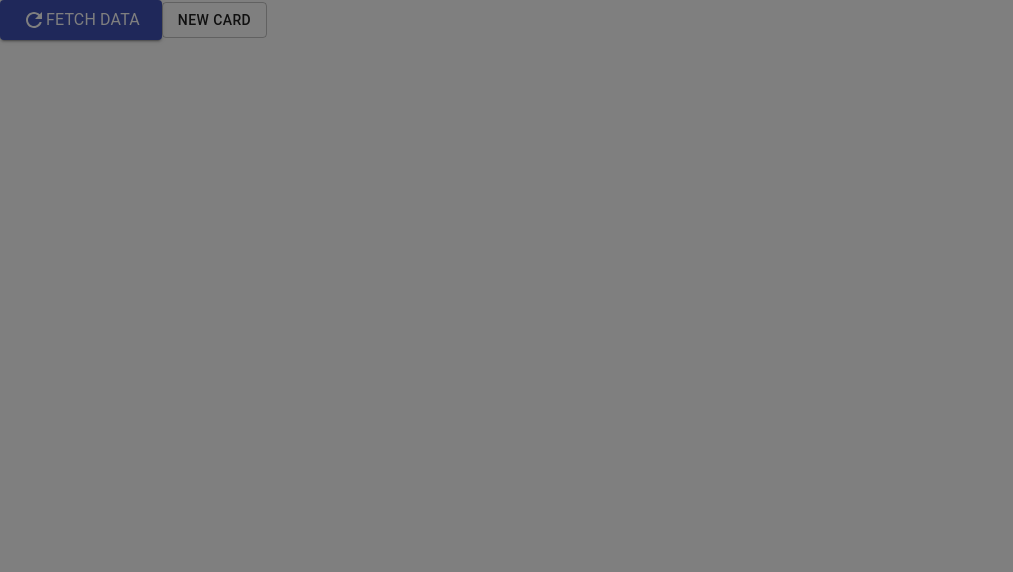
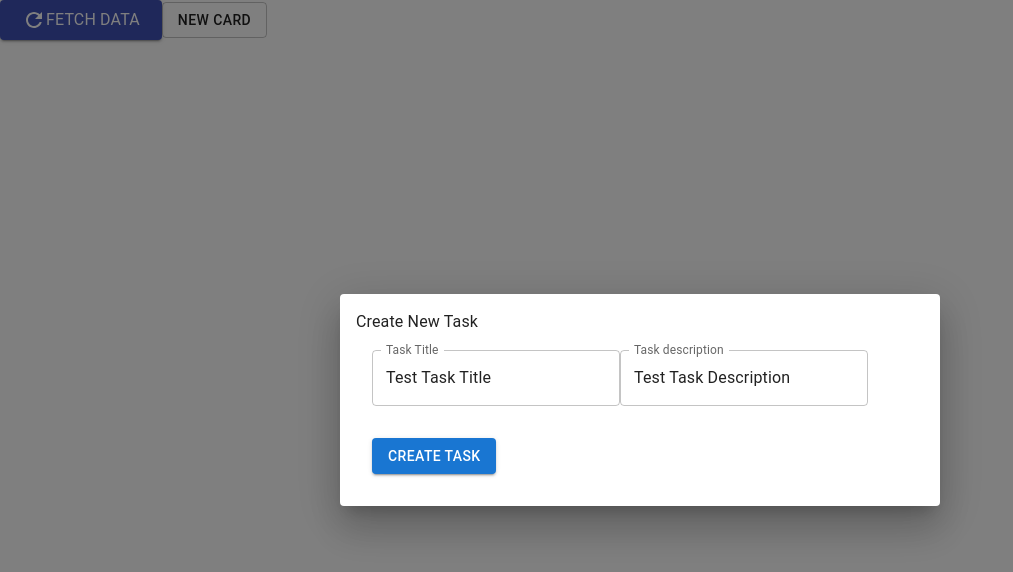
Before and after one commit to tcd-ibm/sweng.kanban.frontend, a React (Create React App) app: page / in a window 1280 px wide. Both pictures are taken after a click on the button "NEW CARD". Shown: the top 572 px of the page, without its empty margins (0-1013 px from the left). Built offline with nearby package versions, Linux system fonts and the light colour scheme.

Commit message:
added dropdown on card to change swimlane and task modal for creating a new issue

```diff
--- a/src/App.jsx
+++ b/src/App.jsx
@@ -5,15 +5,15 @@ import {CircularProgress} from '@mui/material';
 import { useQuery } from 'react-query';
 import axios from 'axios';
 import RefreshIcon from '@mui/icons-material/Refresh';
+import ModalTask from './Componenets/ModalTask/ModalTask';
 import React from "react";
-import Modal from '@mui/material/Modal';
 
 
 
 
  const KanbanGETRequest = async () =>{
 
- const data = await axios.get('http://kanbanbackend-petrukhp-dev.apps.sandbox-m2.ll9k.p1.openshiftapps.com/listAllKanbanBoards')
+ const data = await axios.get('http://kanbanbackend-dev-petrukhp-dev.apps.sandbox-m2.ll9k.p1.openshiftapps.com/listAllKanbanBoards')
 .then(res => { return res})
 return data
 
@@ -27,6 +27,7 @@ const handleClose = () => setOpen(false);
 
   const {data, isSuccess, isError, isLoading, refetch} =  useQuery('kanbanBoards', KanbanGETRequest, {enabled: false })
   const swimLaneData = data ? data.data[0].kanbanBoardSwimLanes : null;
+  console.log(swimLaneData)
 
   return (
     <>
@@ -40,12 +41,14 @@ const handleClose = () => setOpen(false);
 
 
     <Button variant="outlined" onClick={handleOpen}>New Card</Button>
-    <Modal
+    <ModalTask
       open={open}
       onClose={handleClose}
       aria-labelledby="card"
+      refetch={refetch}
       //aria-describedby="modDesc"
     >
+      </ModalTask>
 
 
 
@@ -64,13 +67,8 @@ const handleClose = () => setOpen(false);
       { isLoading ? <CircularProgress /> :
       swimLaneData?.map(lane =>
         <SwimLane swimLaneData = {lane.kanbanSwimLaneTasks} swimLaneTitle={lane.swimLaneTitle} key={lane._id}/>
-        )
-
-
-
-      }
+        )}
       </Box>
-      </Modal>
 
     </>
   )
--- a/src/Componenets/Card.jsx
+++ b/src/Componenets/Card.jsx
@@ -1,8 +1,25 @@
 import React from 'react';
-import {Typography, CardContent, Card} from '@material-ui/core';
+import {Typography, CardContent, Card, Select, MenuItem, InputLabel} from '@material-ui/core';
 import { Box } from '@mui/system';
+import axios from 'axios';
 
-const KBCard = ({title, desc, id }) => {
+const MoveTask = async () => {
+  const headers = {
+    'Content-Type': 'application/json'
+}
+
+await axios.post(
+    'http://kanbanbackend-dev-petrukhp-dev.apps.sandbox-m2.ll9k.p1.openshiftapps.com/moveTask',
+    {
+        oldSwimlane: "todo",
+        targetSwimlane: "doing",
+        taskTitle: "Test Task Title",
+        taskDescription: "Test Task Description"
+    },
+    headers);
+}
+
+const KBCard = ({title, desc, id, swimLaneTitle }) => {
     return (
 <>
     <Card testid="card" key={id}>
@@ -19,6 +36,18 @@ const KBCard = ({title, desc, id }) => {
         >{desc}
         </Typography>
       </CardContent>
+      <Box>
+      <InputLabel>Move to</InputLabel>
+          <Select
+            value={swimLaneTitle}
+            label="SwimLane"
+            onChange={MoveTask}
+            >
+              <MenuItem>todo</MenuItem>
+              <MenuItem>doing</MenuItem>
+              <MenuItem>done</MenuItem>
+          </Select>
+          </Box>
       </Box>
     </Card>
 </>
--- /dev/null
+++ b/src/Componenets/ModalTask/ModalTask.jsx
@@ -0,0 +1,59 @@
+import React from 'react'
+import {Dialog, Box, Typography, TextField, Button} from '@mui/material'
+import axios from 'axios';
+
+const CreateTask = async () => {
+    const headers = {
+        'Content-Type': 'application/json'
+    }
+
+    await axios.post(
+        'http://kanbanbackend-dev-petrukhp-dev.apps.sandbox-m2.ll9k.p1.openshiftapps.com/createTask',
+        {
+            taskTitle: "Test Task Title",
+            taskDescription: "Test Task Description",
+            swimlaneTitle: "todo"
+        },
+        headers);
+}
+
+const ModalTask = ({open, onClose,}) => {
+
+    return (
+        <Dialog open={open} onClose={onClose} fullWidth>
+            <Box
+            sx={{
+                display: 'flex',
+                alignItems: 'flex-start',
+                flexDirection: 'column',
+                p: 1,
+                m: 1,
+                borderRadius: 1,
+              }}>
+                <Typography> Create New Task</Typography>
+                <Box sx={{
+                display: 'flex',
+                alignItems: 'flex-start',
+                flexDirection: 'row',
+                p: 1,
+                m: 1,
+                borderRadius: 1,
+              }}>
+                <TextField label="Task Title"defaultValue="Test Task Title"/>
+                <TextField label="Task description" defaultValue="Test Task Description" />
+                </Box>
+                <Box sx={{
+                display: 'flex',
+                alignItems: 'flex-end',
+                flexDirection: 'row',
+                p: 1,
+                m: 1,
+                borderRadius: 1,
+              }}>
+                  <Button variant="contained" onClick={() => {CreateTask(); onClose();}}>Create Task</Button>
+                </Box>
+            </Box>
+        </Dialog>
+    )
+}
+export default ModalTask
--- a/src/Componenets/SwimLane.jsx
+++ b/src/Componenets/SwimLane.jsx
@@ -15,7 +15,13 @@ const SwimLane = ({swimLaneData, swimLaneTitle}) => {
         borderRadius: 1
       }}
       >
-        <Typography>{swimLaneTitle}</Typography>
+        <Box sx={{
+        display: 'flex',
+        alignSelf: 'center',
+        p: 1,
+        borderRadius: 1}}>
+        <Typography variant="h5">{swimLaneTitle}</Typography>
+        </Box>
         <Box sx={{
           display: 'flex',
           flexDirection: 'column',
@@ -26,7 +32,7 @@ const SwimLane = ({swimLaneData, swimLaneTitle}) => {
         }}
       >
         {swimLaneData?.map(card =>
-          <KBCard title={card.taskTitle} desc={card.taskDescription} key={card._id}/>
+          <KBCard title={card.taskTitle} desc={card.taskDescription} key={card._id} swimLaneTitle={swimLaneTitle}/>
           )
         }
       </Box>
```
